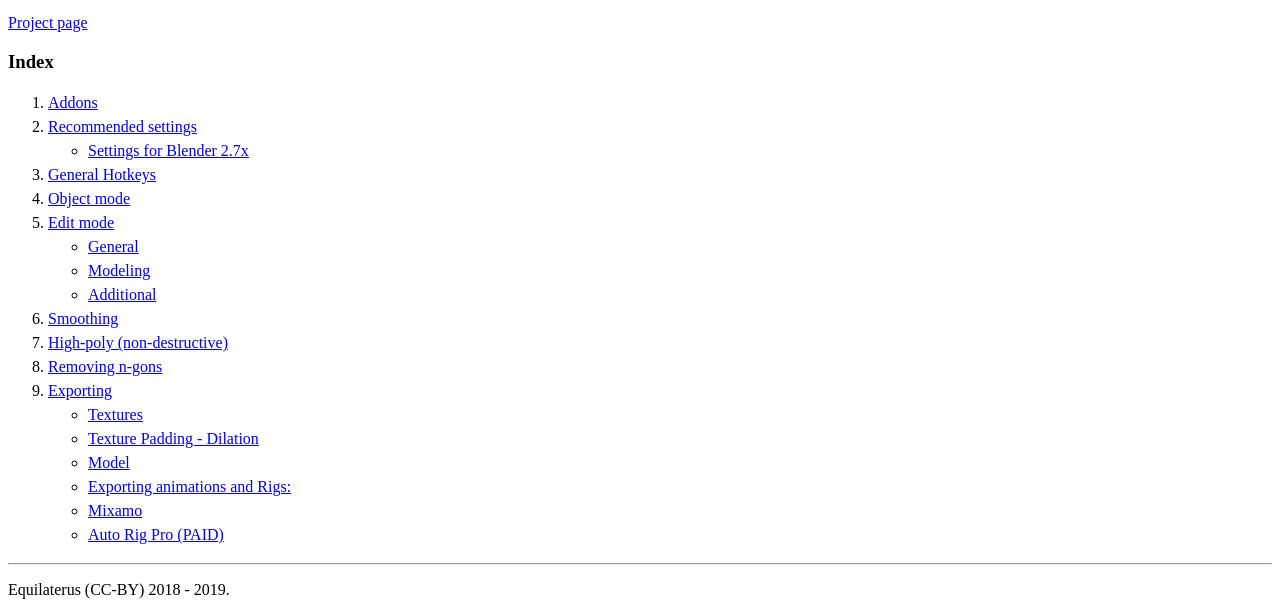
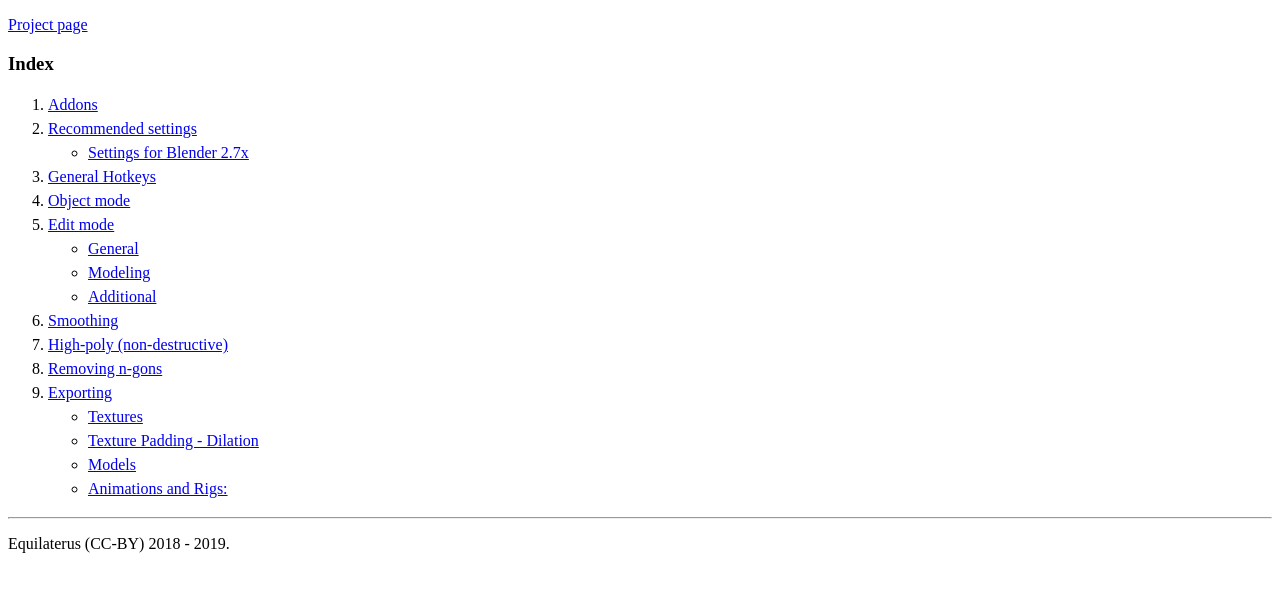
Before and after one commit to equilaterus/wikilaterus, a Jekyll site: the page built from wiki/Videogames-Blender-for-game-engines.md, in a window 1280 px wide and 900 px high, scrolled down 11059 px, cut to the strip 285-900 px from the top of the window. Built offline with Jekyll 4.4.1, drawn with Linux system fonts in a browser that asks for light colours; nearby versions of some CDN libraries; a style sheet for code colours, icons or effects is not loaded; after the commit the page ends 11913 px from its top, so only the background shows below that; some of the changed text lies outside the part shown.

Commit message:
Style fixes
Co-Authored-By: Edwin Osorio <edwin1106@users.noreply.github.com>
Co-Authored-By: Juan Felipe Cañizares Corrales <pipecaniza@outlook.com>

```diff
--- a/wiki/Videogames-Blender-for-game-engines.md
+++ b/wiki/Videogames-Blender-for-game-engines.md
@@ -239,23 +239,23 @@
 
 <iframe width="560" height="315" src="https://www.youtube-nocookie.com/embed/GD7mlc6h4N8" frameborder="0" allow="accelerometer; autoplay; encrypted-media; gyroscope; picture-in-picture" allowfullscreen></iframe>
 
-### Model
+### Models
 
 * For both Blender 2.8 or 2.7, keep the default settings and check *Tangent Space* option in the *Geometries* tab of the FBX exporter.
 
   ![Blender to UE export settings](https://equilaterus.github.io/wikilaterus/assets/img/blender/blender-fbx-export-tangent.png)
 
-### Exporting animations and Rigs:
+### Animations and Rigs:
 
 Please refer to this tools:
 
-#### Mr. Manequinns Tools
+##### Mr. Manequinns Tools
 
 <iframe width="560" height="315" src="https://www.youtube-nocookie.com/embed/UCESgYBphLY" frameborder="0" allow="accelerometer; autoplay; encrypted-media; gyroscope; picture-in-picture" allowfullscreen></iframe>
 
 [Project page](https://gumroad.com/l/MrMannequinsTools)
 
-### Mixamo
+#### Mixamo
 
 <iframe width="560" height="315" src="https://www.youtube-nocookie.com/embed/0N4gtmDANKo" frameborder="0" allow="accelerometer; autoplay; encrypted-media; gyroscope; picture-in-picture" allowfullscreen></iframe>
 
@@ -264,7 +264,7 @@
 You may want to check [this tool](https://www.unrealengine.com/marketplace/en-US/product/mixamo-animation-retargeting) to enable Auto Retargeting, so your Mixamo Characters are compatible with UE4 Skeletons.
 
 
-### Auto Rig Pro (PAID)
+#### Auto Rig Pro (PAID)
 
 <iframe width="560" height="315" src="https://www.youtube-nocookie.com/embed/jyXxI4Mw05E" frameborder="0" allow="accelerometer; autoplay; encrypted-media; gyroscope; picture-in-picture" allowfullscreen></iframe>
 
```
